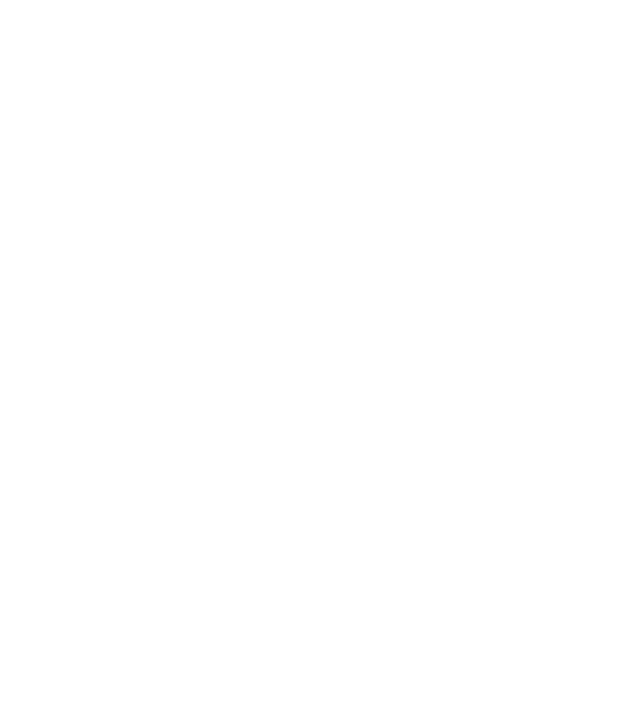
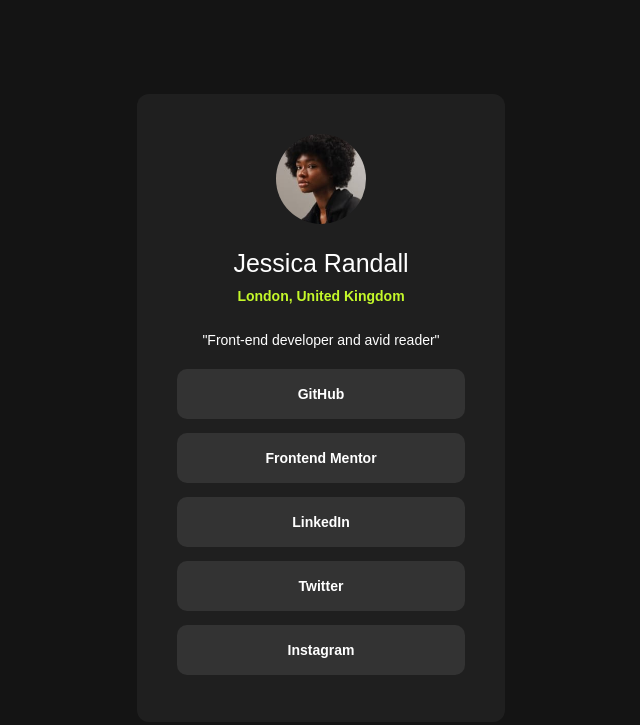
Before and after one commit to elizaaguiar/FrontentMentor-SocialLinksProfile, a plain HTML site: page index.html in a window 1280 px wide. Shown: the whole page, without its empty margins (319-959 px from the left). Drawn offline with Linux system fonts and the light colour scheme; a web font is replaced by a local one.

Commit message:
finalizando desafio 2

```diff
--- a/index.html
+++ b/index.html
@@ -1,22 +1,32 @@
 <!DOCTYPE html>
 <html lang="pt-br" class="light">
+
 <head>
   <link rel="preconnect" href="https://fonts.googleapis.com" />
-    <link
-      href="https://fonts.googleapis.com/css2?family=Inter:ital,opsz@0,14..32;1,14..32&display=swap"
-      rel="stylesheet"
-    />
+  <link href="https://fonts.googleapis.com/css2?family=Inter:ital,opsz@0,14..32;1,14..32&display=swap"
+    rel="stylesheet" />
   <link rel="preconnect" href="https://fonts.googleapis.com" />
-    <link
-      href="https://fonts.googleapis.com/css2?family=Inter:ital,opsz@0,14..32;1,14..32&display=swap"
-      rel="stylesheet"
-    />
+  <link href="https://fonts.googleapis.com/css2?family=Inter:ital,opsz@0,14..32;1,14..32&display=swap"
+    rel="stylesheet" />
   <meta charset="UTF-8" />
-    <meta
-      name="viewport"
-      content="width=device-width, initial-scale=1.0, user-scalable=no"
-    />
+  <meta name="viewport" content="width=device-width, initial-scale=1.0, user-scalable=no" />
   <title>devlinks</title>
   <link rel="stylesheet" href="style.css" />
 </head>
+
+<body>
+  <div class="container-pai">
+    <div class="container">
+      <img src="./social-links-profile-main/assets/images/avatar-jessica.jpeg" alt="mulher negra posando para a camera">
+      <p class="nome">Jessica Randall</p>
+      <p class="local">London, United Kingdom</p>
+      <p class="descricao">"Front-end developer and avid reader"</p>
+      <button> GitHub </button>
+      <button> Frontend Mentor </button>
+      <button> LinkedIn </button>
+      <button> Twitter </button>
+      <button> Instagram </button>
+    </div>
+  </div>
+</body>
 </html>
--- a/style.css
+++ b/style.css
@@ -0,0 +1,61 @@
+@font-face {
+    font-family: 'MinhaFonte';
+    src: url('fonts/minha-fonte.ttf') format('truetype');
+    font-weight: normal;
+    font-style: normal;
+  }
+body {
+    background: #141414 ;
+    font-family: 'MinhaFonte', sans-serif;
+}
+.container-pai {
+    display: flex;
+    height: 100vh;
+    align-items: center;
+    justify-content: center;
+}
+.container {
+    background: #1f1f1f ;
+    width: 18rem;
+    border-radius: 12px;
+    padding: 40px;
+    display: flex;
+    flex-direction: column;
+    align-items: center;
+    justify-content: center;
+}
+img {
+    width: 90px;
+    height: 90px;
+    border-radius: 50%;
+}
+.nome {
+    color: #FFFFFF;
+    font-size: 25px;
+    margin-bottom: 5px;
+}
+.local {
+     color: #c4f82a;
+     font-weight: bold;
+     font-size: 14px;
+     margin-top: 5px;
+}
+.descricao{
+    color: #FFFFFF;
+    font-size: 14px;
+}
+button {
+    background: #333333;
+    border-radius: 10px;
+    width: 100%;
+    height: 50px;
+    border: none;
+    margin: 7px;
+    font-size: 14px;
+    font-weight: bold;
+    color: #FFFFFF;
+}
+button:hover {
+    background-color: #c4f82a;
+    color: #1f1f1f;
+}
```
Lines whose indentation alone changed are shown as unchanged.
